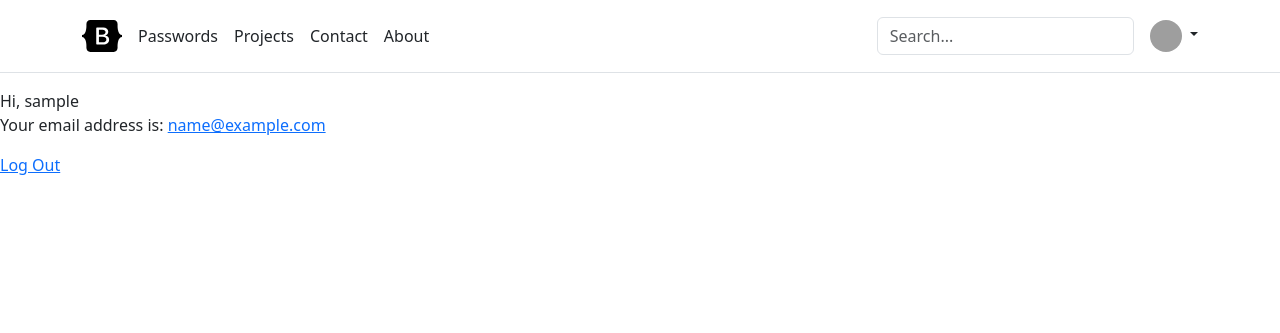
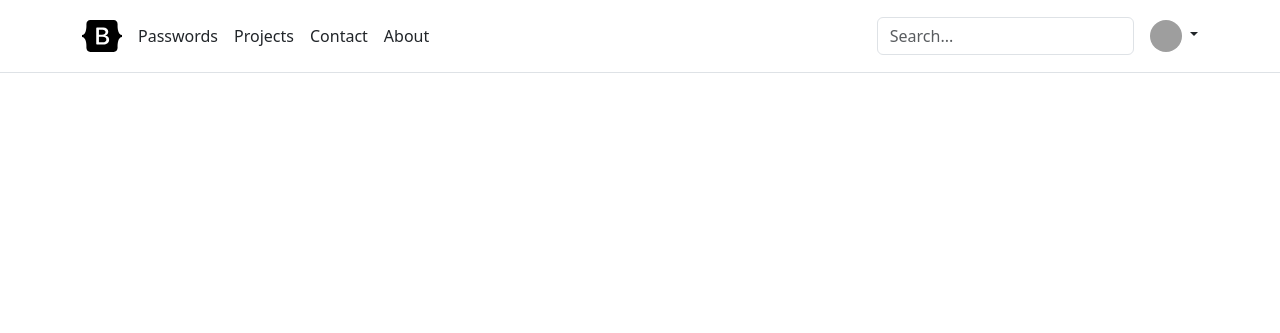
Before and after one commit to Eadwulf/password-manager, a Django app: page / in a window 1280 px wide. Shown: the top 333 px of the page. Run offline with Django 4.2, Linux system fonts and the light colour scheme; the visitor is signed in with stand-in values (Sample User, id 1); grey boxes are pictures that could not be loaded.

Commit message:
Delete unnecessary code and reformat

```diff
--- a/templates/home.html
+++ b/templates/home.html
@@ -1,17 +1,12 @@
 {% extends 'base.html' %}
+
+{% block pagetitle %}
+    Homepage
+{% endblock %}
 
 {% block title %}
     Homepage
 {% endblock %}
 
 {% block content %}
-    {% if user.is_authenticated %}
-        Hi, {{ user.username }}
-        <p>Your email address is: <a href="">{{ user.email }}</a></p>
-        <p><a href="{% url 'logout' %}">Log Out</a></p>
-    {% else %}
-        <p>Welcome!</p>
-        <a href="{% url 'login' %}">Log In</a>
-        <a href="{% url 'signup' %}">Sign Up</a>
-    {% endif %}
 {% endblock %}
```
